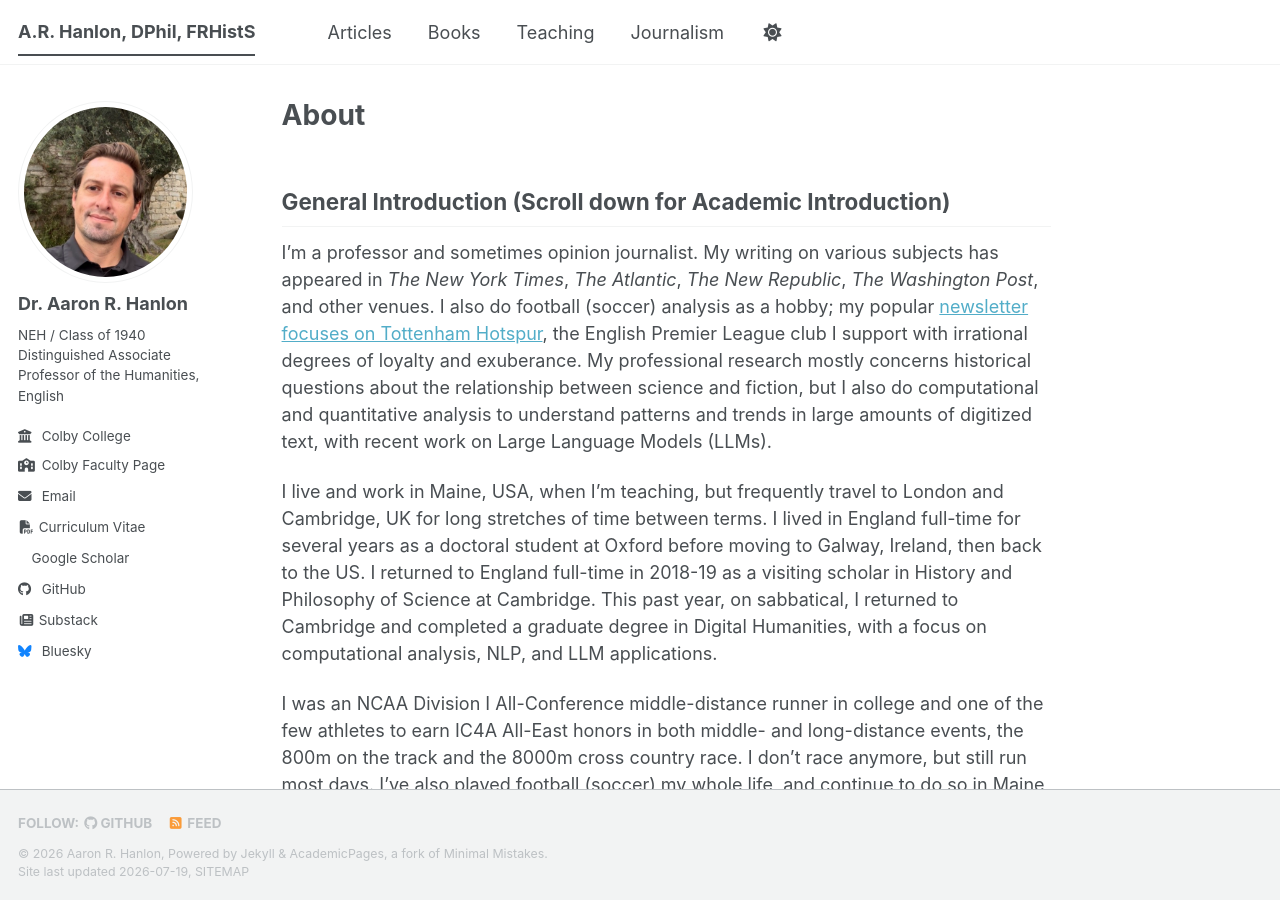
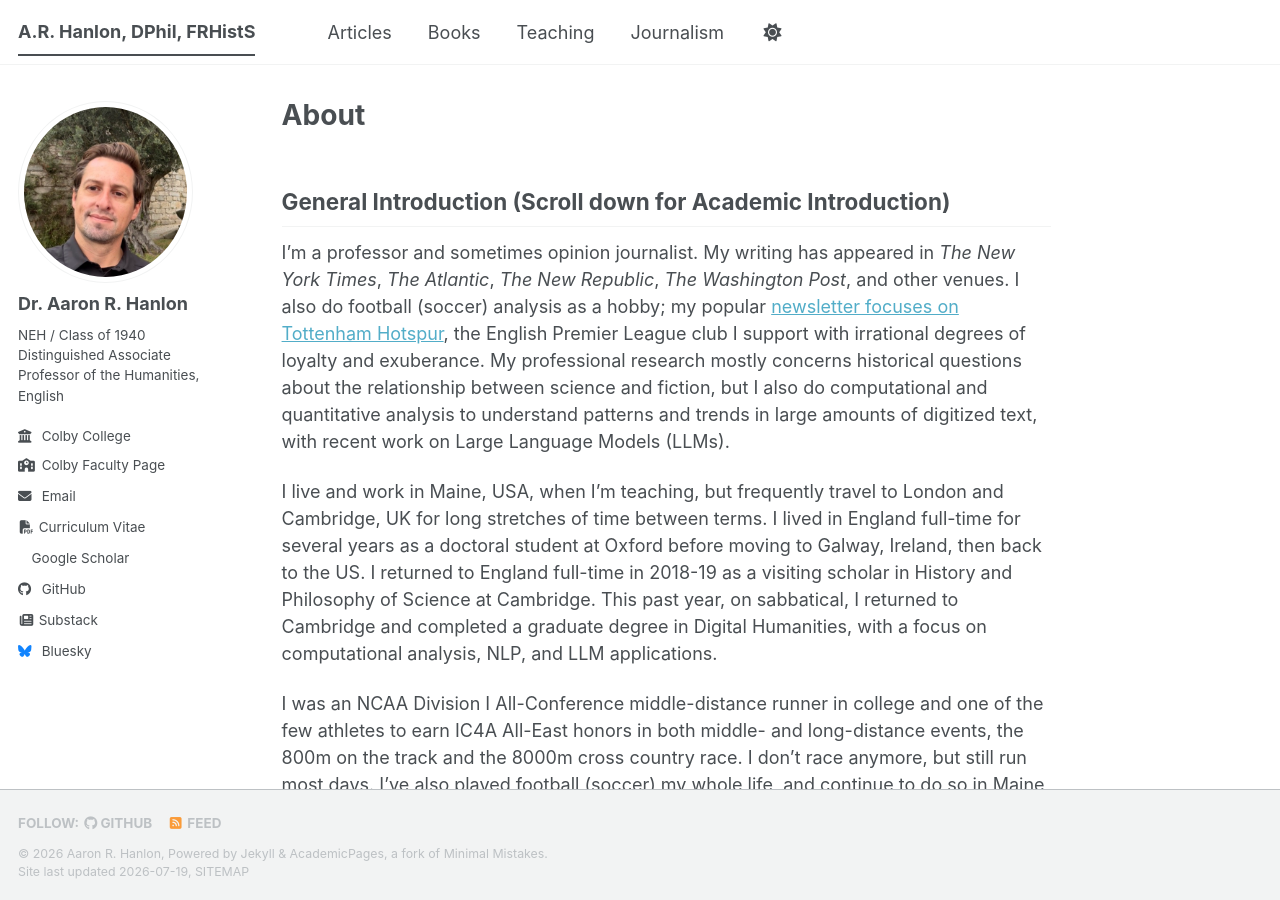
Before and after one commit to arhanlon/arhanlon.github.io, a Jekyll site: the page built from _pages/about.md, in a window 1280 px wide and 900 px high. Built offline with Jekyll 4.4.1, drawn with Linux system fonts in a browser that asks for light colours; a style sheet for code colours, icons or effects is not loaded.

Commit message:
Update about.md

```diff
--- a/_pages/about.md
+++ b/_pages/about.md
@@ -7,7 +7,7 @@ author_profile: true
 
 ## General Introduction (Scroll down for Academic Introduction)
 
-I’m a professor and sometimes opinion journalist. My writing on various subjects has appeared in _The New York Times_, _The Atlantic_, _The New Republic_, _The Washington Post_, and other venues. I also do football (soccer) analysis as a hobby; my popular [newsletter focuses on Tottenham Hotspur](https://profspur.substack.com){:target="_blank"}, the English Premier League club I support with irrational degrees of loyalty and exuberance. My professional research mostly concerns historical questions about the relationship between science and fiction, but I also do computational and quantitative analysis to understand patterns and trends in large amounts of digitized text, with recent work on Large Language Models (LLMs).
+I’m a professor and sometimes opinion journalist. My writing has appeared in _The New York Times_, _The Atlantic_, _The New Republic_, _The Washington Post_, and other venues. I also do football (soccer) analysis as a hobby; my popular [newsletter focuses on Tottenham Hotspur](https://profspur.substack.com){:target="_blank"}, the English Premier League club I support with irrational degrees of loyalty and exuberance. My professional research mostly concerns historical questions about the relationship between science and fiction, but I also do computational and quantitative analysis to understand patterns and trends in large amounts of digitized text, with recent work on Large Language Models (LLMs).
 
 I live and work in Maine, USA, when I’m teaching, but frequently travel to London and Cambridge, UK for long stretches of time between terms. I lived in England full-time for several years as a doctoral student at Oxford before moving to Galway, Ireland, then back to the US. I returned to England full-time in 2018-19 as a visiting scholar in History and Philosophy of Science at Cambridge. This past year, on sabbatical, I returned to Cambridge and completed a graduate degree in Digital Humanities, with a focus on computational analysis, NLP, and LLM applications.
 
```
